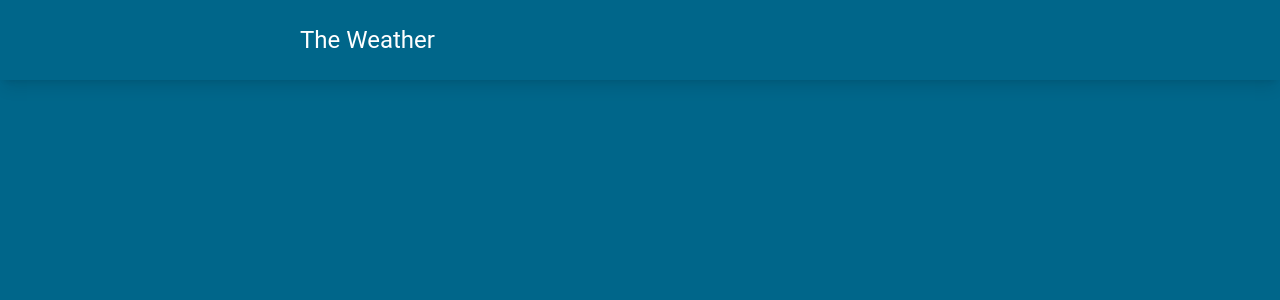
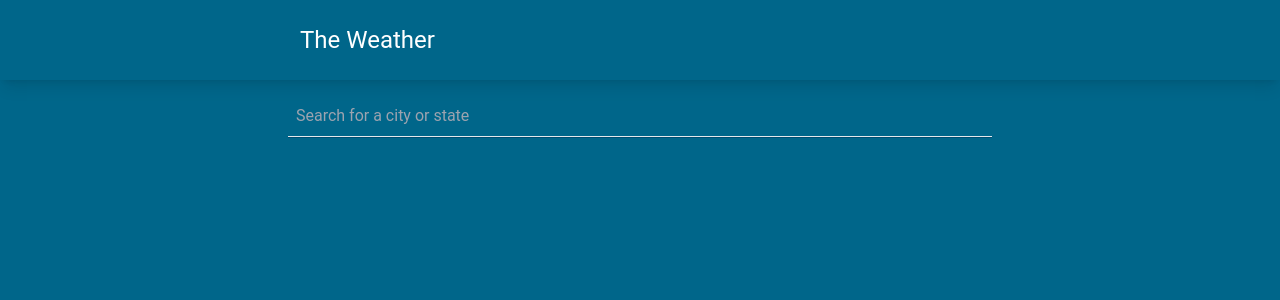
Before and after one commit to juliarmedeiros/weather-app, a Vue app: page / in a window 1280 px wide. Shown: the top 300 px of the page. Built offline with nearby package versions, Linux system fonts and the light colour scheme; the HTML template or start-up script is replaced by a standard one.

Commit message:
api + search input

```diff
--- a/package.json
+++ b/package.json
@@ -7,6 +7,7 @@
     "preview": "vite preview --port 4173"
   },
   "dependencies": {
+    "axios": "^1.3.4",
     "vue": "^3.2.37",
     "vue-router": "^4.0.16"
   },
--- a/src/views/HomeView.vue
+++ b/src/views/HomeView.vue
@@ -1,5 +1,36 @@
-<script setup></script>
+<template>
+  <main class="container text-white">
+    <div class="pt-4 mb-8 relative">
+      <input type="text" v-model="searchQuery" @input="getSearchResults" placeholder="Search for a city or state" class="py-2 px-2 w-full bg-transparent border-b focus:border-weather-secondary focus:outline-none focus: shadow-[0px_1px_0_0_#004E71]">
+      <ul v-if="mapboxSearchResults" class="absolute bg-weather-secondary text-white w-full shadow-md py-2 px-1 top-[66px]">
+        <li v-for="searchResult in mapboxSearchResults" :key="searchResult.id" class="py-2 cursor-pointer">
+          {{ searchResult.place_name }}
+        </li>
+      </ul>
+    </div>
+  </main>
+</template>
 
-<template>
-  <main></main>
-</template>
+<script setup>
+  import { ref } from "vue";
+  import axios from "axios";
+
+  const mapboxAPIKey =
+  "pk.eyJ1Ijoiam9obmtvbWFybmlja2kiLCJhIjoiY2t5NjFzODZvMHJkaDJ1bWx6OGVieGxreSJ9.IpojdT3U3NENknF6_WhR2Q";
+  const searchQuery = ref("");
+  const queryTimeout = ref(null);
+  const mapboxSearchResults = ref(null);
+
+  const getSearchResults = () => {
+    clearTimeout(queryTimeout.value);
+    queryTimeout.value = setTimeout(async () => {
+      if(searchQuery.value !== ""){
+        const result = await axios.get(`https://api.mapbox.com/geocoding/v5/mapbox.places/${searchQuery.value}.json?access_token=${mapboxAPIKey}&types=place`);
+        mapboxSearchResults.value = result.data.features;
+        //console.log(mapboxSearchResults.value);
+        return;
+      }
+      mapboxSearchResults.value = null
+    }, 300);
+  }
+</script>
```
Also changed, not shown: 1 other file (tests, documents, lock files or other folders).
